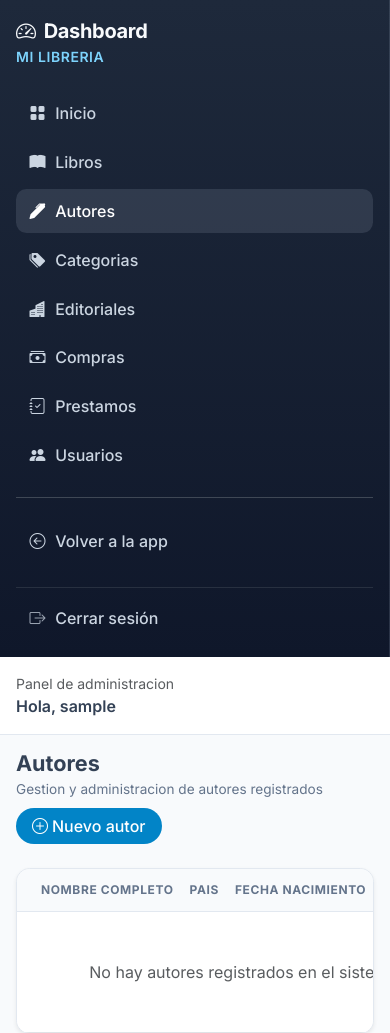
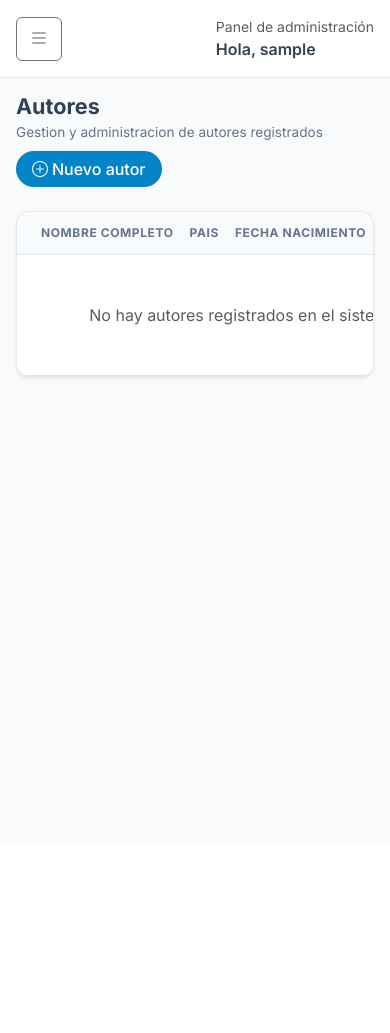
Before and after one commit to AlejandroMarroquin18/library-management-system, a Django app: page /dashboard/autores/ in a window 390 px wide. Shown: the top 1033 px of the page. After the commit the page ends 380 px from the top, so only its background shows below. Run offline with Django 5.2, Linux system fonts and the light colour scheme; the visitor is signed in with stand-in values (Sample User, id 1); data that the repository does not hold is empty.

Commit message:
Update base_dashboard.html

```diff
--- a/library_management_system/dashboard/templates/dashboard/base_dashboard.html
+++ b/library_management_system/dashboard/templates/dashboard/base_dashboard.html
@@ -202,24 +202,23 @@
             color: #64748b;
             margin-top: 0.25rem;
         }
-
-        @media (max-width: 991.98px) {
-            .dashboard-sidebar {
-                width: 100%;
-            }
-        }
     </style>
     {% block extra_css %}{% endblock %}
 </head>
 
 <body>
     <div class="dashboard-shell d-lg-flex">
-        <aside class="dashboard-sidebar p-3 p-lg-4 d-flex flex-column justify-content-between">
+        <!-- Sidebar adaptada como Offcanvas para móvil -->
+        <aside class="dashboard-sidebar offcanvas-lg offcanvas-start p-3 p-lg-4 d-flex flex-column justify-content-between" tabindex="-1" id="sidebarMenu" aria-labelledby="sidebarMenuLabel">
             <div>
-                <a class="brand d-flex flex-column mb-4" href="{% url 'dashboard:home' %}">
-                    <span class="d-flex align-items-center gap-2 fs-5"><i class="bi bi-speedometer2"></i> Dashboard</span>
-                    <small>Mi Libreria</small>
-                </a>
+                <div class="d-flex align-items-center justify-content-between mb-4">
+                    <a class="brand d-flex flex-column" href="{% url 'dashboard:home' %}">
+                        <span class="d-flex align-items-center gap-2 fs-5"><i class="bi bi-speedometer2"></i> Dashboard</span>
+                        <small>Mi Librería</small>
+                    </a>
+                    <!-- Botón de cierre para móvil dentro del offcanvas -->
+                    <button type="button" class="btn-close btn-close-white d-lg-none" data-bs-dismiss="offcanvas" data-bs-target="#sidebarMenu" aria-label="Cerrar"></button>
+                </div>
 
                 <nav class="d-flex flex-column gap-1">
                     <a class="sidebar-link {% if request.resolver_match.url_name == 'home' %}active{% endif %}" href="{% url 'dashboard:home' %}">
@@ -232,7 +231,7 @@
                         <i class="bi bi-pen-fill"></i>Autores
                     </a>
                     <a class="sidebar-link {% if request.resolver_match.url_name == 'categoria_list' or request.resolver_match.url_name == 'categoria_create' or request.resolver_match.url_name == 'categoria_update' or request.resolver_match.url_name == 'categoria_delete' %}active{% endif %}" href="{% url 'dashboard:categoria_list' %}">
-                        <i class="bi bi-tags-fill"></i>Categorias
+                        <i class="bi bi-tags-fill"></i>Categorías
                     </a>
                     <a class="sidebar-link {% if request.resolver_match.url_name == 'editorial_list' or request.resolver_match.url_name == 'editorial_create' or request.resolver_match.url_name == 'editorial_update' or request.resolver_match.url_name == 'editorial_delete' %}active{% endif %}" href="{% url 'dashboard:editorial_list' %}">
                         <i class="bi bi-buildings-fill"></i>Editoriales
@@ -241,7 +240,7 @@
                         <i class="bi bi-cash-stack"></i>Compras
                     </a>
                     <a class="sidebar-link {% if request.resolver_match.url_name == 'prestamo_list' or request.resolver_match.url_name == 'prestamo_create' %}active{% endif %}" href="{% url 'dashboard:prestamo_list' %}">
-                        <i class="bi bi-journal-check"></i>Prestamos
+                        <i class="bi bi-journal-check"></i>Préstamos
                     </a>
                     <a class="sidebar-link {% if request.resolver_match.url_name == 'usuario_list' or request.resolver_match.url_name == 'usuario_update' %}active{% endif %}" href="{% url 'dashboard:usuario_list' %}">
                         <i class="bi bi-people-fill"></i>Usuarios
@@ -268,9 +267,14 @@
 
         <div class="dashboard-main flex-grow-1 d-flex flex-column">
             <header class="dashboard-header py-3 px-3 px-md-4">
-                <div class="d-flex flex-column flex-md-row gap-2 align-items-md-center justify-content-between">
+                <div class="d-flex gap-2 align-items-center justify-content-between">
+                    <!-- Botón Hamburguesa visible en móviles -->
+                    <button class="btn btn-outline-secondary d-lg-none" type="button" data-bs-toggle="offcanvas" data-bs-target="#sidebarMenu" aria-controls="sidebarMenu">
+                        <i class="bi bi-list fs-5"></i>
+                    </button>
+
                     <div>
-                        <div class="small text-muted">Panel de administracion</div>
+                        <div class="small text-muted">Panel de administración</div>
                         <div class="fw-semibold">Hola, {{ request.user.username }}</div>
                     </div>
                 </div>
```
